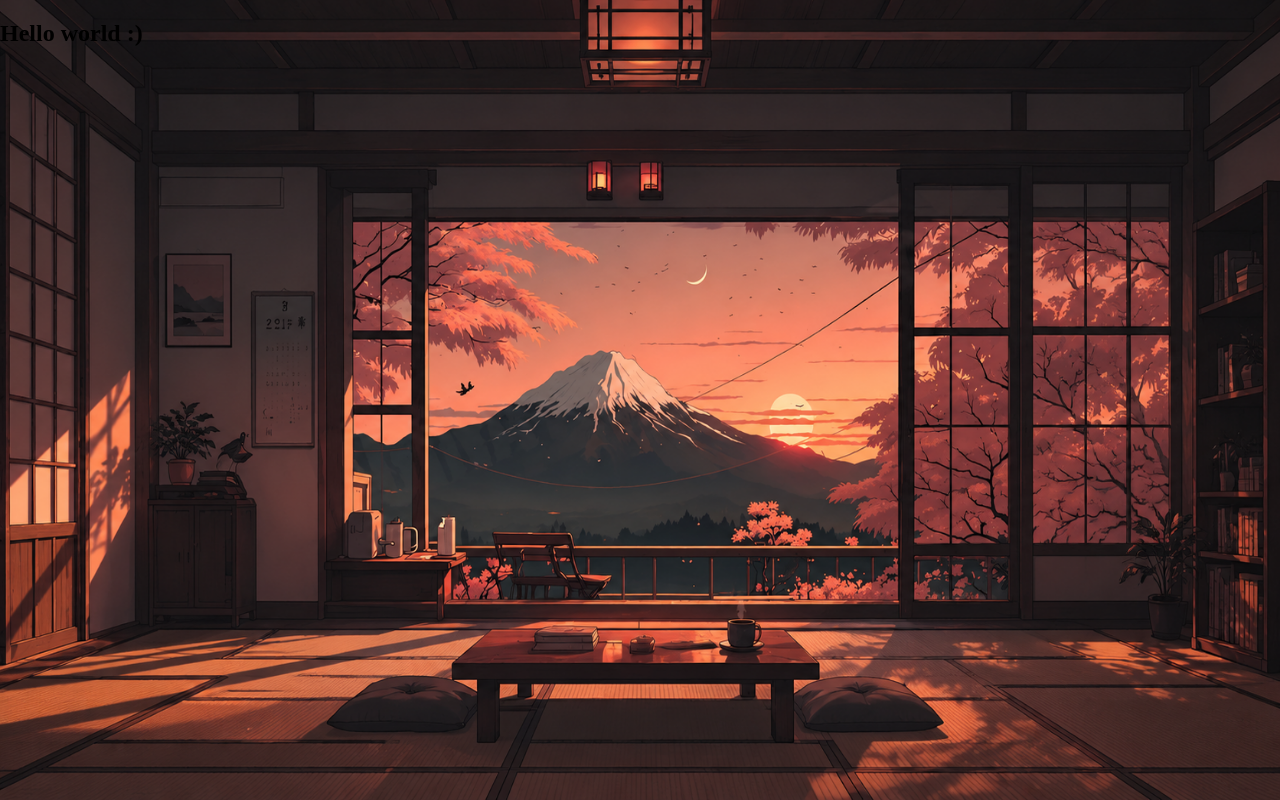
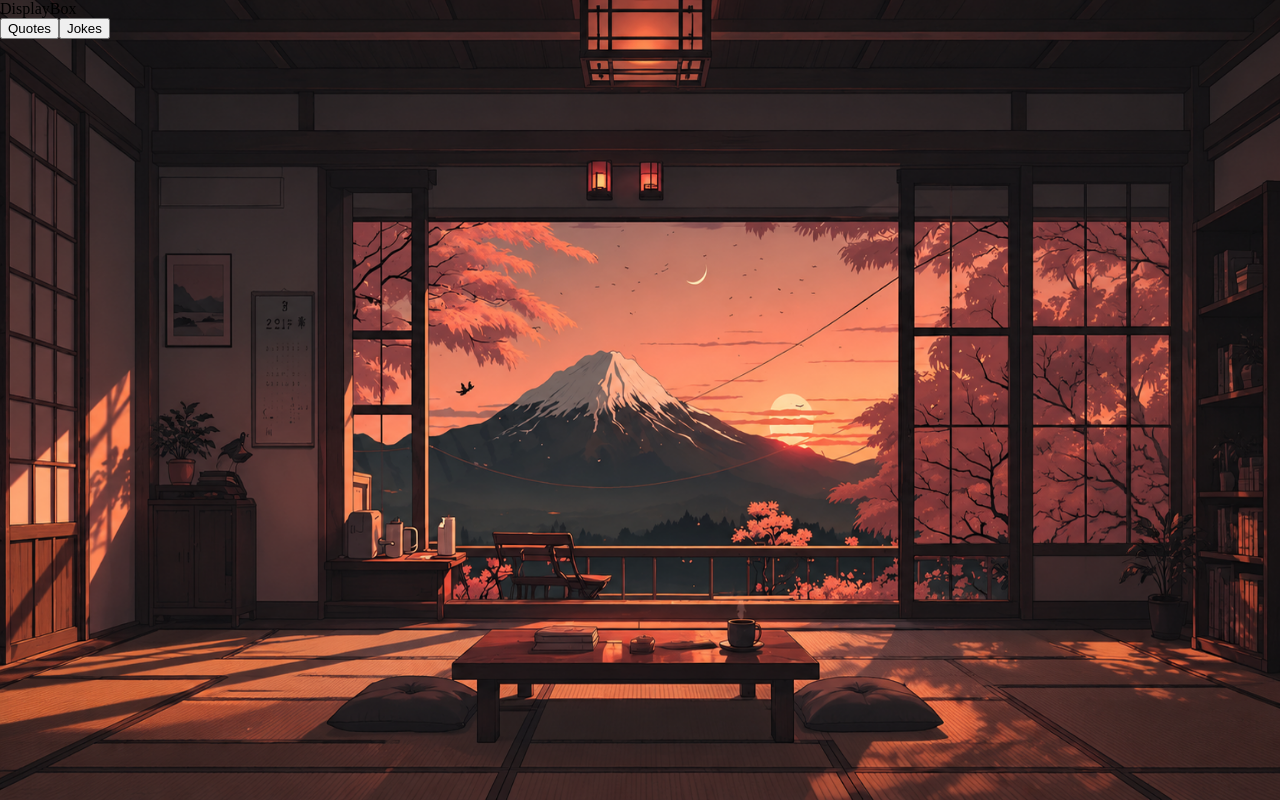
Before and after one commit to shuubh-dev/jokes-quotes-generator, a React (Vite) app: page / in a window 1280 px wide. Built offline with nearby package versions, Linux system fonts and the light colour scheme.

Commit message:
Added UI skeleton

```diff
--- a/src/App.jsx
+++ b/src/App.jsx
@@ -1,10 +1,11 @@
+import MainContainer from './components/MainContainer'
 import './styles/App.css'
 
 function App() {
 
   return (
     <div className="app">
-      <h2>Hello world :)</h2>
+      <MainContainer/>
     </div>
   )
 }
--- /dev/null
+++ b/src/components/ButtonsContainer.jsx
@@ -0,0 +1,12 @@
+
+
+const ButtonsContainer = () => {
+  return (
+    <div>
+        <button>Quotes</button>
+        <button>Jokes</button>
+    </div>
+  )
+}
+
+export default ButtonsContainer
--- /dev/null
+++ b/src/components/DisplayBox.jsx
@@ -0,0 +1,11 @@
+
+
+const DisplayBox = () => {
+  return (
+    <div>
+        DisplayBox
+    </div>
+  )
+}
+
+export default DisplayBox
--- /dev/null
+++ b/src/components/MainContainer.jsx
@@ -0,0 +1,14 @@
+import ButtonsContainer from "./ButtonsContainer"
+import DisplayBox from "./DisplayBox"
+
+
+const MainContainer = () => {
+  return (
+    <div>
+        <DisplayBox/>
+        <ButtonsContainer/>
+    </div>
+  )
+}
+
+export default MainContainer
```
